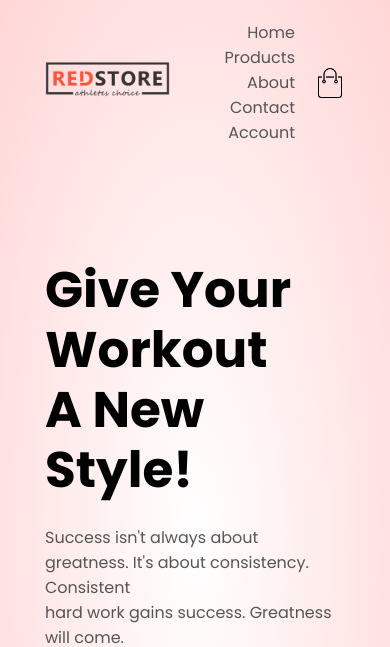
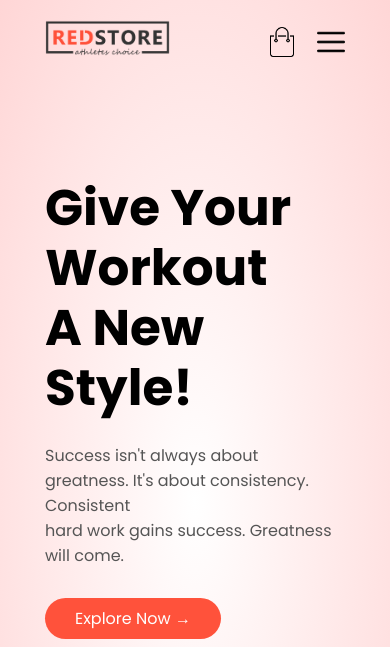
Before and after one commit to Radoogle/redStore, a plain HTML site: page index.html in a window 390 px wide. Shown: the top 647 px of the page. Drawn offline with Linux system fonts and the light colour scheme.

Commit message:
menu
Completed navigation menu for smaller screens

```diff
--- a/index.html
+++ b/index.html
@@ -20,7 +20,7 @@
         <img src="images/logo.png" alt="logo picture" width="125px">
       </div>
       <nav>
-        <ul>
+        <ul id="MenuItems">
           <li><a href="">Home</a></li>
           <li><a href="">Products</a></li>
           <li><a href="">About</a></li>
@@ -29,6 +29,7 @@
         </ul>
       </nav>
       <img src="images/cart.png" width="30px" height="30px" alt="cart icon">
+      <img src="images/menu.png" class="menu-icon" onclick="menutoggle()">
     </div>
     <div class="row">
       <div class="col-2">
@@ -346,6 +347,19 @@
    </div>
  </div>
 
+ <!-- -------js for toggle menu ------------- -->
+ <script>
+   var MenuItems = document.getElementById("MenuItems");
+   MenuItems.style.maxHeight = "0px";
+   function menutoggle() {
+     if (MenuItems.style.maxHeight == "0px") {
+      MenuItems.style.maxHeight = "200px";
+     }
+     else {
+      MenuItems.style.maxHeight = "0px";
+     }
+   }
+ </script>
 
 </body>
 </html>
--- a/style.css
+++ b/style.css
@@ -303,3 +303,38 @@ ul {
 .copyright {
   text-align: center;
 }
+
+.menu-icon {
+  width: 28px;
+  margin-left: 20px;
+  display: none;
+}
+
+/* ------ media query for menu ------- */
+@media only screen and (max-width: 800px) {
+  nav ul {
+    position: absolute;
+    top: 70px;
+    left: 0;
+    background: #333;
+    width: 100%;
+    overflow: hidden;
+    transition: max-height 0.5s;
+  }
+
+  nav ul li {
+    display: block;
+    margin-right: 50px;
+    margin-top: 10px;
+    margin-bottom: 10px;
+  }
+
+  nav ul li a {
+    color: #fff;
+  }
+
+  .menu-icon {
+    display: block;
+    cursor: pointer;
+  }
+}
```
